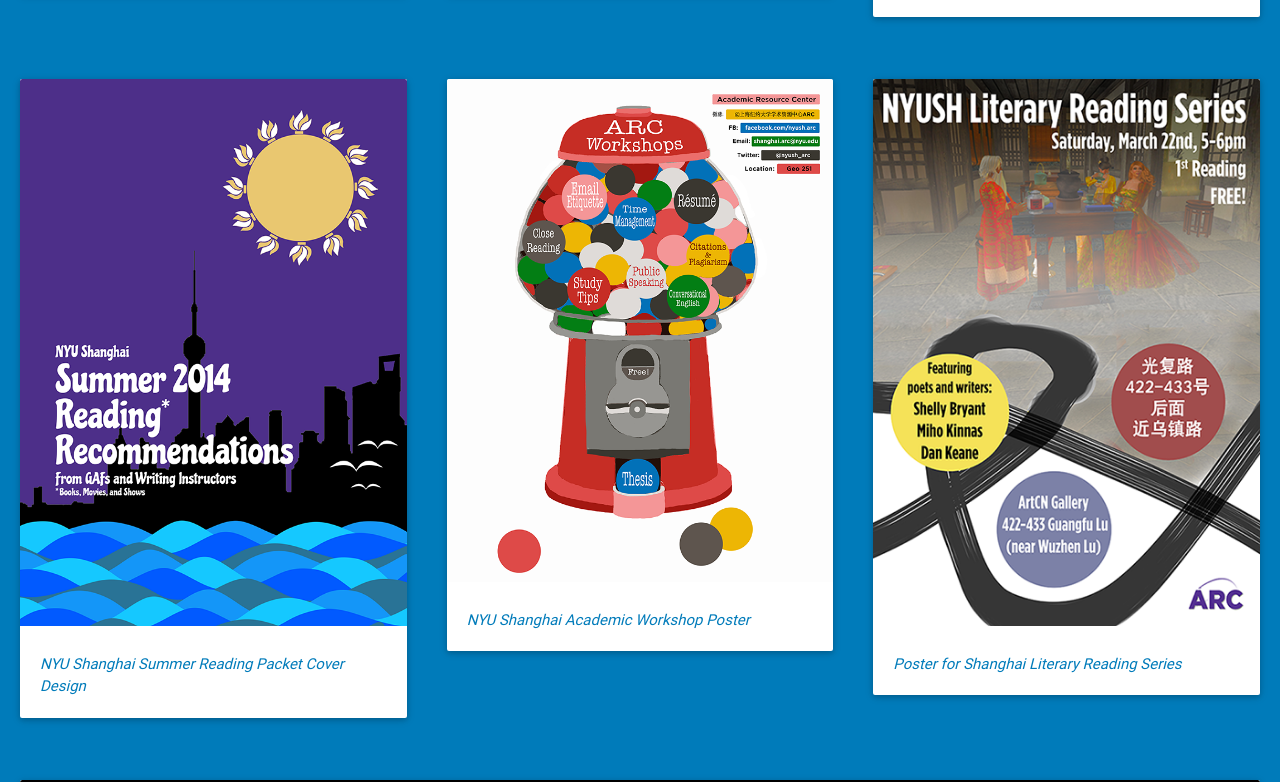
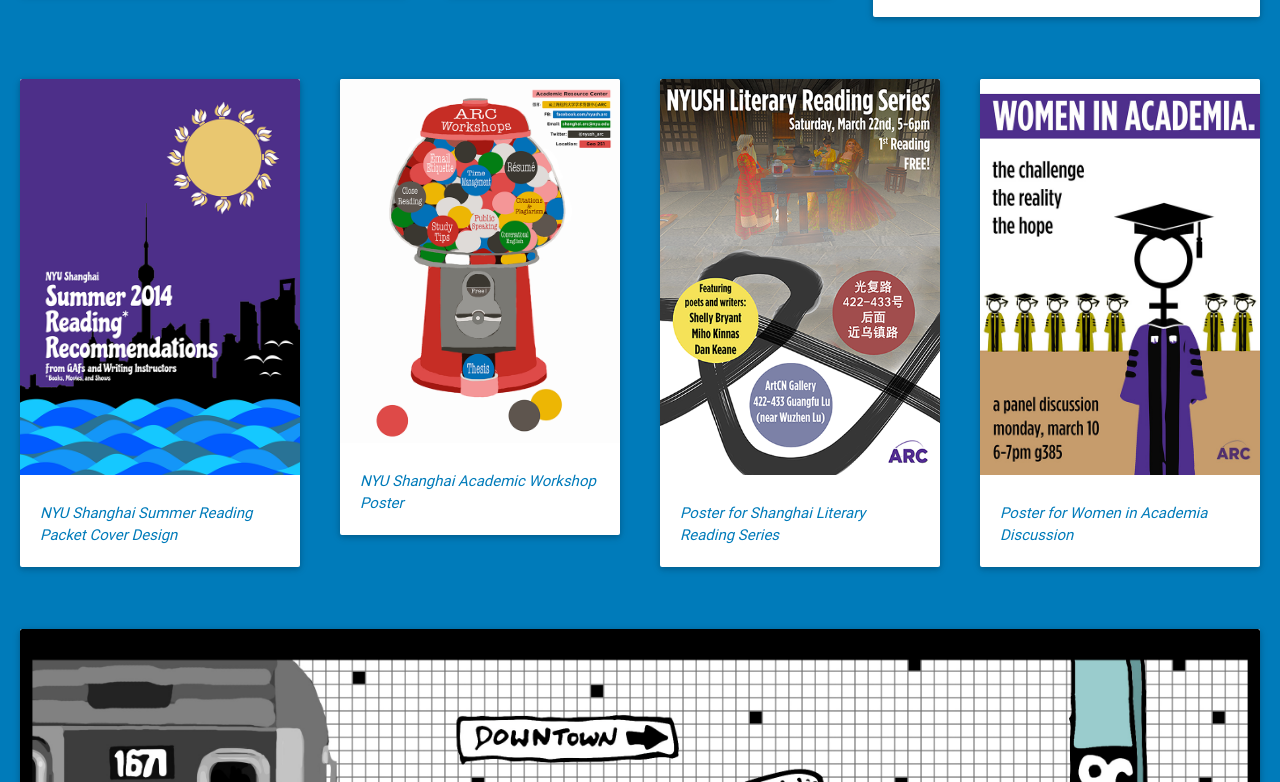
Before and after one commit to cdepman/personal-website, a website: page client/app/myWork.html at #/design in a window 1280 px wide. Shown: the part 553-1335 px from the top of the page. Drawn offline with Linux system fonts and the light colour scheme.

Commit message:
adds new design piece and rearrages design layout

```diff
--- a/client/app/myWork/design/design.html
+++ b/client/app/myWork/design/design.html
@@ -32,7 +32,7 @@
      </div>
    </div>
    <div class="row">
-     <div class="col s4">
+     <div class="col s3">
        <div class="card">
          <div class="card-image">
            <img src="assets/readingCover.png">
@@ -42,7 +42,7 @@
          </div>
        </div>
      </div>
-     <div class="col s4">
+     <div class="col s3">
        <div class="card">
          <div class="card-image">
            <img src="assets/Gumball ARC PRINT.png">
@@ -52,13 +52,23 @@
          </div>
        </div>
      </div>
-     <div class="col s4">
+     <div class="col s3">
        <div class="card">
          <div class="card-image">
            <img src="assets/lrseries.png">
          </div>
          <div class="card-content">
            <p><em>Poster for Shanghai Literary Reading Series</em></p>
+         </div>
+       </div>
+     </div>
+     <div class="col s3">
+       <div class="card">
+         <div class="card-image">
+           <img src="assets/women in ac v4 email.jpg">
+         </div>
+         <div class="card-content">
+           <p><em>Poster for Women in Academia Discussion</em></p>
          </div>
        </div>
      </div>
```
Also changed, not shown: client/app/assets/women in ac v4 email.jpg (added).
